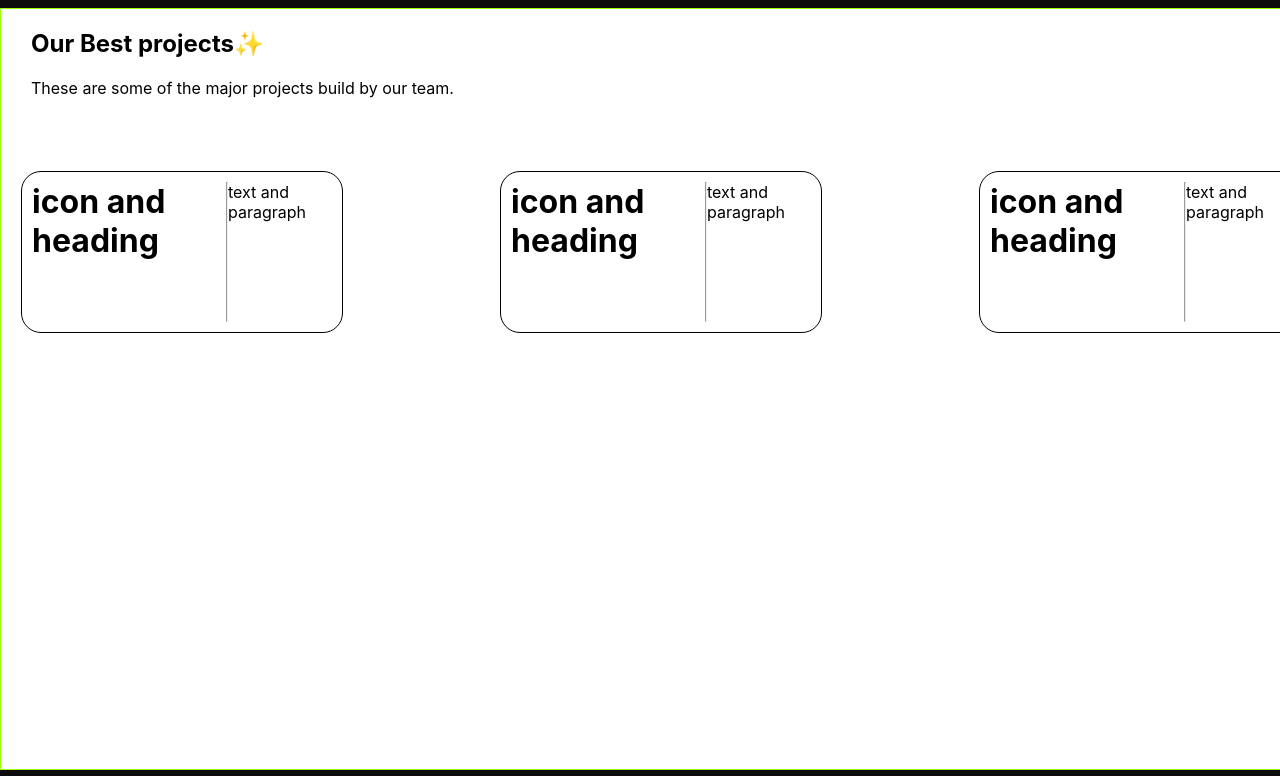
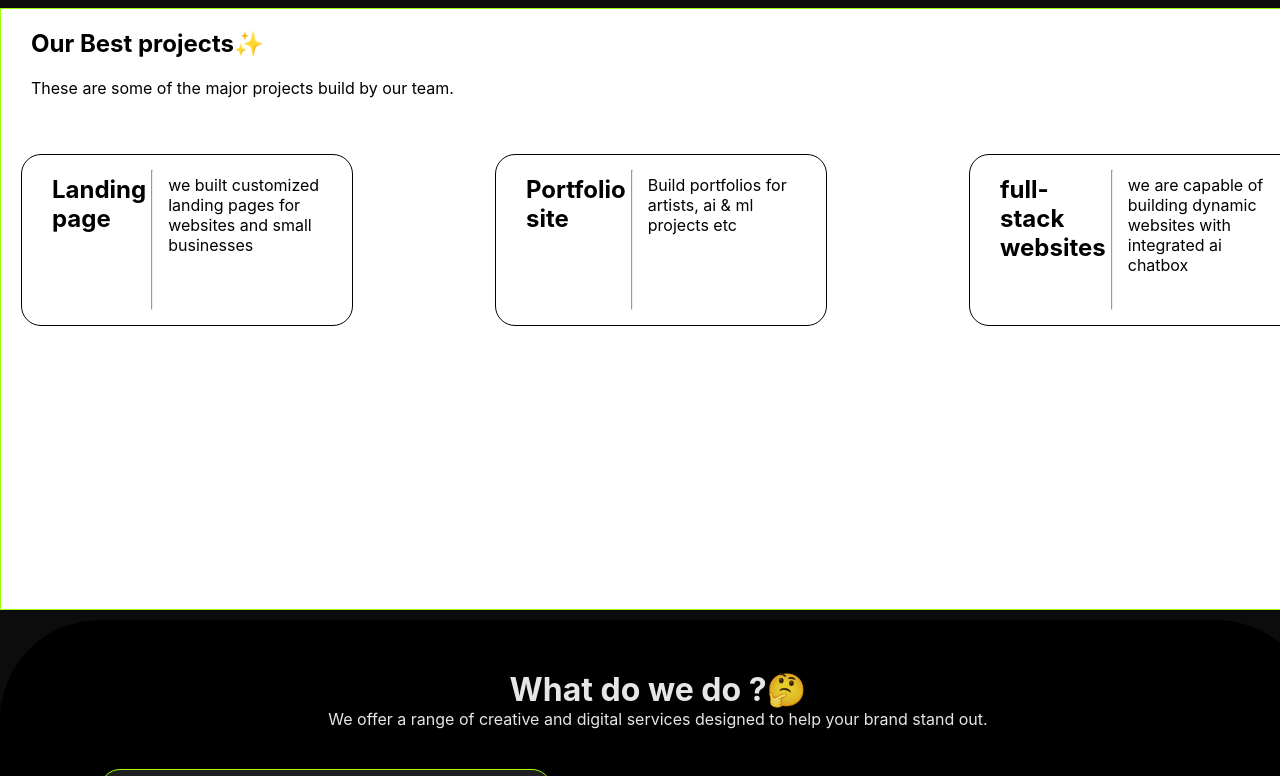
Before and after one commit to being-shivalika/task-2, a plain HTML site: page index.html in a window 1280 px wide. Shown: the part 2646-3422 px from the top of the page. Drawn offline with Linux system fonts and the light colour scheme.

Commit message:
edited the code and did some changes again

```diff
--- a/index.html
+++ b/index.html
@@ -3,7 +3,7 @@
 <head>
     <meta charset="UTF-8">
     <meta name="viewport" content="width=device-width, initial-scale=1.0">
-    <title>TASK 2 GDGC</title>
+    <title>🟢Creatix🟢</title>
     <link rel="stylesheet" href="style.css">
 </head>
 <body>
@@ -138,22 +138,23 @@ We believe in the power of creativity, technology, and collaboration to drive me
 <div class="heading">
 <div class="heading-text" style="padding-left: 10px;"><p>These are some of the major projects build by our team. </p></div>
 </div>
+<br>
 
 <div class="section-6-box">
 <div class="box">
-<h1>icon and heading</h1>
+<h2 class="box-text">Landing page</h2>
 <hr>
-<p>text and paragraph</p>
+<p class="box-text">we built customized landing pages for websites and small businesses</p>
 </div>
 <div class="box">
-<h1>icon and heading </h1>
+<h2 class="box-text">Portfolio site</h2>
 <hr>
-<p>text and paragraph</p>
+<p class="box-text">Build portfolios for artists, ai & ml projects etc</p>
 </div>
 <div class="box">
-<h1>icon and heading </h1>
+<h2 class="box-text">full-stack websites</h2>
 <hr>
-<p>text and paragraph</p>
+<p class="box-text">we are capable of building dynamic websites with integrated ai chatbox</p>
 </div>
 
 
@@ -272,7 +273,7 @@ We believe in the power of creativity, technology, and collaboration to drive me
 </div>
 </div>
 <div class="footer-bottom">
-<p>Let's get in touch ☺</p>
+<p>Let's get in touch ☺<a href="contact.html" style="text-decoration: none; color: rgb(0, 0, 0); font-weight: bolder;">🟢Creatix.com🟢</a></p>
 </div>
 </div>
 
--- a/style.css
+++ b/style.css
@@ -231,13 +231,13 @@ header{
 }
 
 .section-3{
-    background-color: rgb(255, 255, 255);
+    background-color: rgb(42, 42, 42);
     height: 90vh;
     width: 95%;
     margin-top: 50px;
     padding: 50px;
     border-radius: 100px;
-    color: rgba(0, 0, 0, 0.9);
+    color: rgba(255, 255, 255, 0.9);
     display: flex;
     justify-content: center;
 }
@@ -337,7 +337,7 @@ header{
 }
 .section-6{
     align-items: center;
-    height: 90vh;
+    height: 70vh;
     width: 100%;
     margin-top: 10px;
     border: 1px solid rgb(155, 255, 4);
@@ -369,11 +369,15 @@ header{
     border-radius: 20px;
     color: rgb(0, 0, 0);
     display: flex;
-    padding: 10px;
+    padding: 15px;
     border: 1px solid black;
 }
 
-
+.box-text{
+    text-align: left;
+    margin-left: 10px;
+    padding: 5px;
+}
 
 .section-7{
     background-color: rgb(0, 0, 0);
@@ -418,9 +422,9 @@ header{
 }
 
 .section-8{
-    background-color: rgb(18, 19, 17);
+    background-color: rgb(35, 35, 35);
     height: 30vh;
-    width: 95%;
+    width: 90%;
     margin-top: 50px;
     padding: 50px;
     border-radius: 40px;
```
